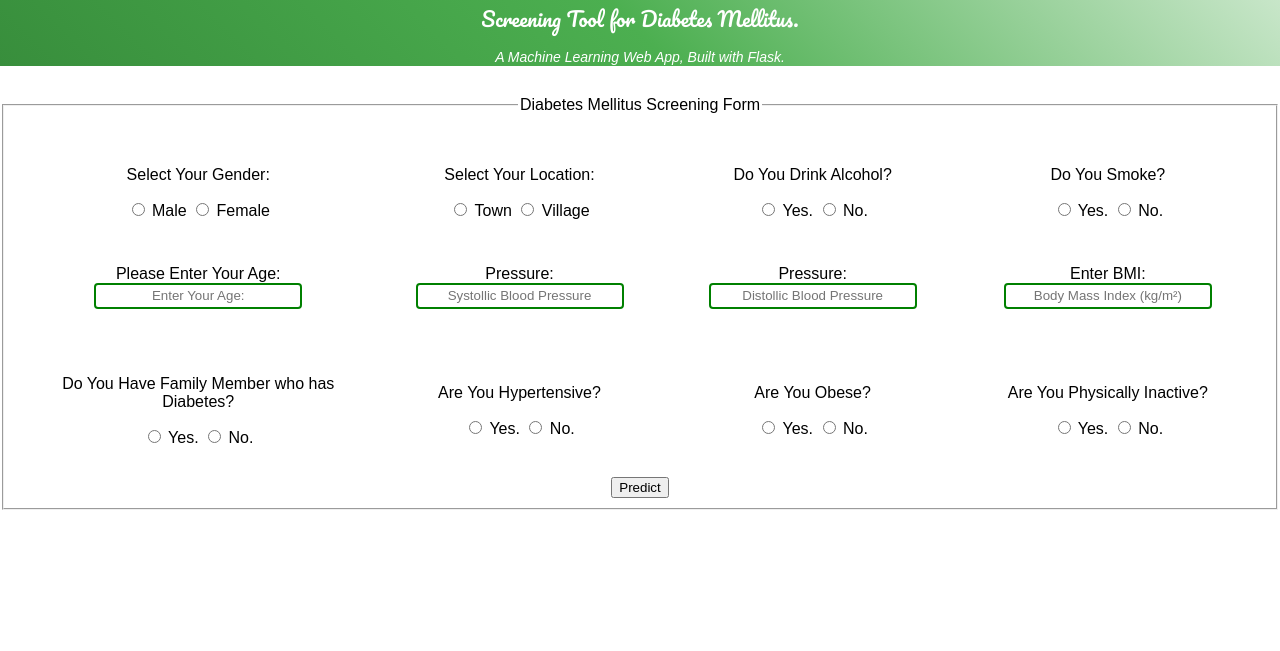
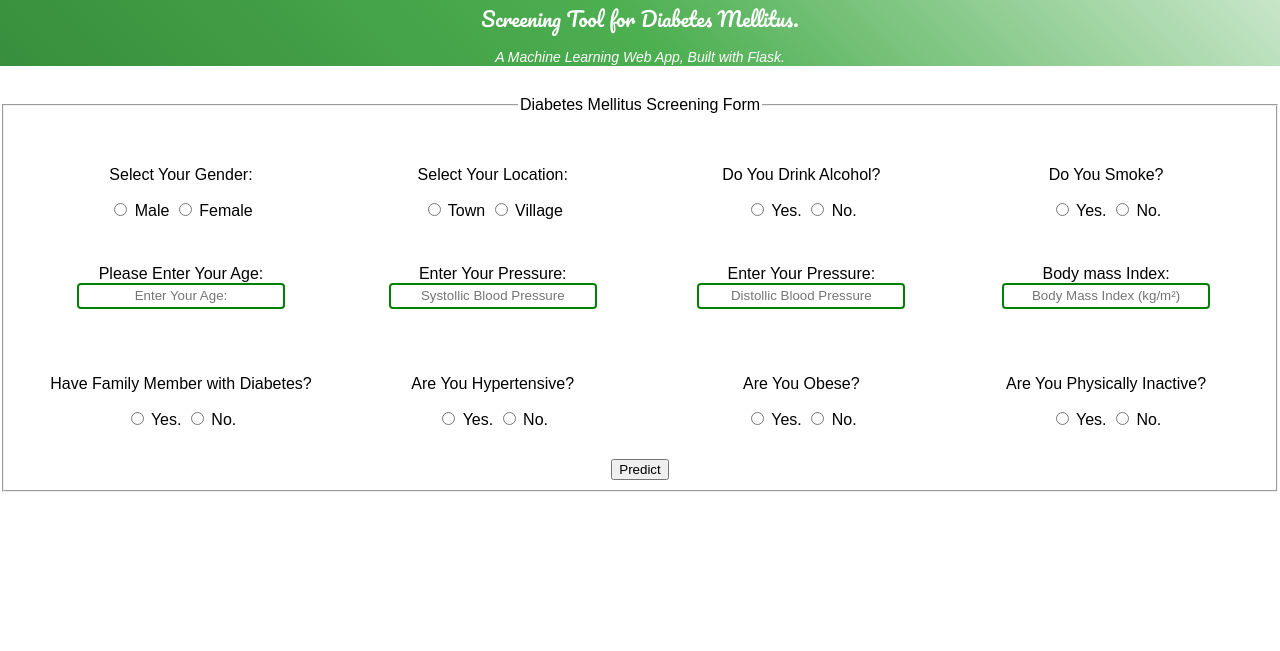
Before and after one commit to dbms-sema/Type-2-Diabetes, a Flask app: page / in a window 1280 px wide. Shown: the top 651 px of the page. Run offline with Flask 2, Linux system fonts and the light colour scheme; parts of the project's set-up code (start-up, migrations or seed data) failed here and were passed over; some libraries are stand-ins or nearby versions.

Commit message:
Update index.html

```diff
--- a/templates/index.html
+++ b/templates/index.html
@@ -69,18 +69,18 @@
 		Please Enter Your Age:<input class="form-input" style="font-size: 10pt; height: 20px; width:200px;" type="text" name="age" placeholder="Enter Your Age:"><br>
 	 </td>
 	<td>
-		Pressure:<input class="form-input" style="font-size: 10pt; height: 20px; width:200px;" type="text" name="sbp" placeholder="Systollic Blood Pressure">
+		Enter Your Pressure:<input class="form-input" style="font-size: 10pt; height: 20px; width:200px;" type="text" name="sbp" placeholder="Systollic Blood Pressure">
 	</td>
 	<td>
-		Pressure:<input class="form-input" style="font-size: 10pt; height: 20px; width:200px;" type="text" name="dbp" placeholder="Distollic Blood Pressure">
+		Enter Your Pressure:<input class="form-input" style="font-size: 10pt; height: 20px; width:200px;" type="text" name="dbp" placeholder="Distollic Blood Pressure">
 	</td>
 	<td>
-		Enter BMI:<input class="form-input" style="font-size: 10pt; height: 20px; width:200px;" type="text" name="bmi" placeholder="Body Mass Index (kg/m²)">
+		Body mass Index:<input class="form-input" style="font-size: 10pt; height: 20px; width:200px;" type="text" name="bmi" placeholder="Body Mass Index (kg/m²)">
 	</td>
  </tr>
 <tr>
 	<td>
-		<p>Do You Have Family Member who has Diabetes?</p>
+		<p>Have Family Member with Diabetes?</p>
 		<input type="radio"  name="fhd" value="1" id="1">
 		<label for="1">Yes.</label>
 		<input type="radio"  name="fhd" value="0" id="0">
```
